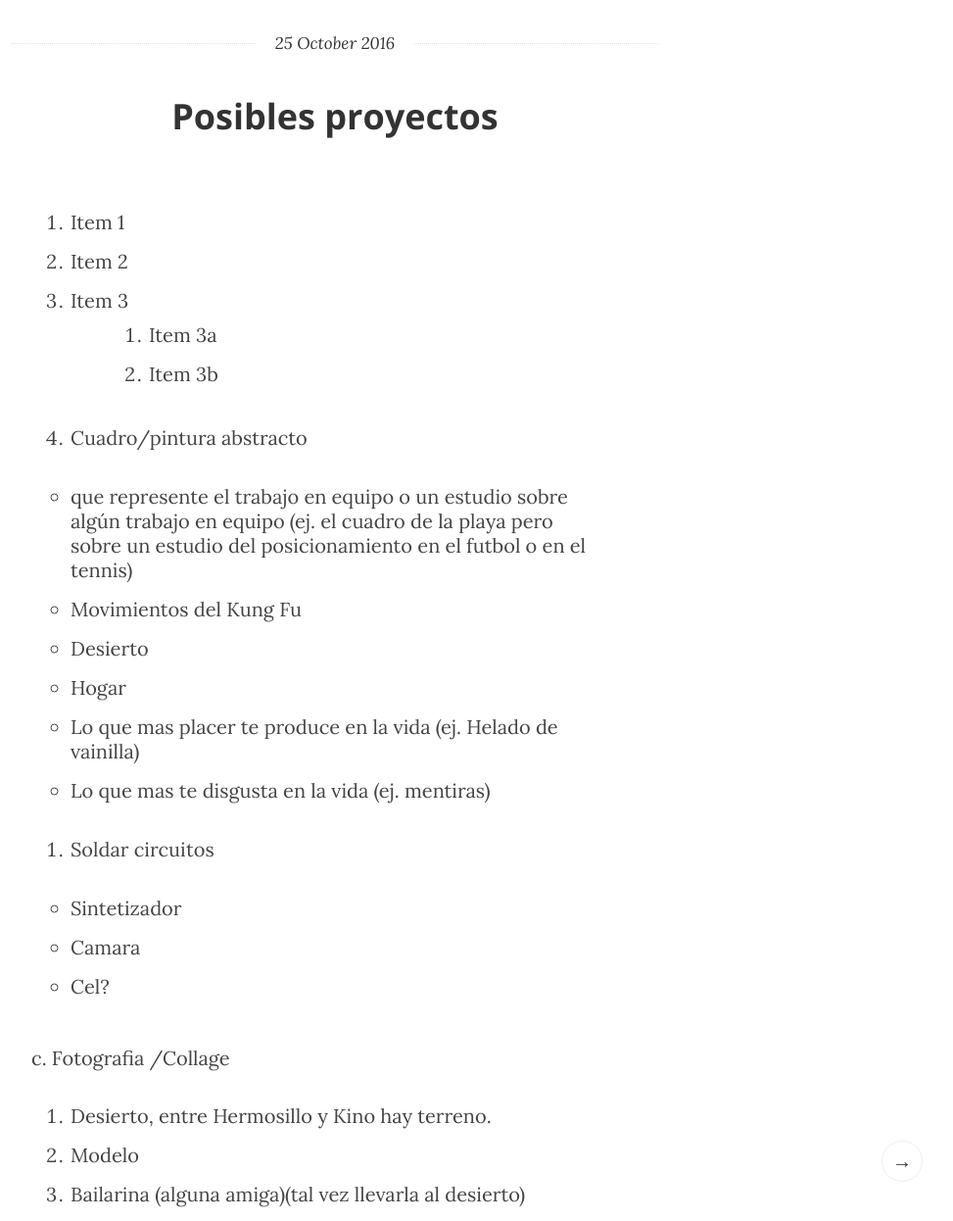
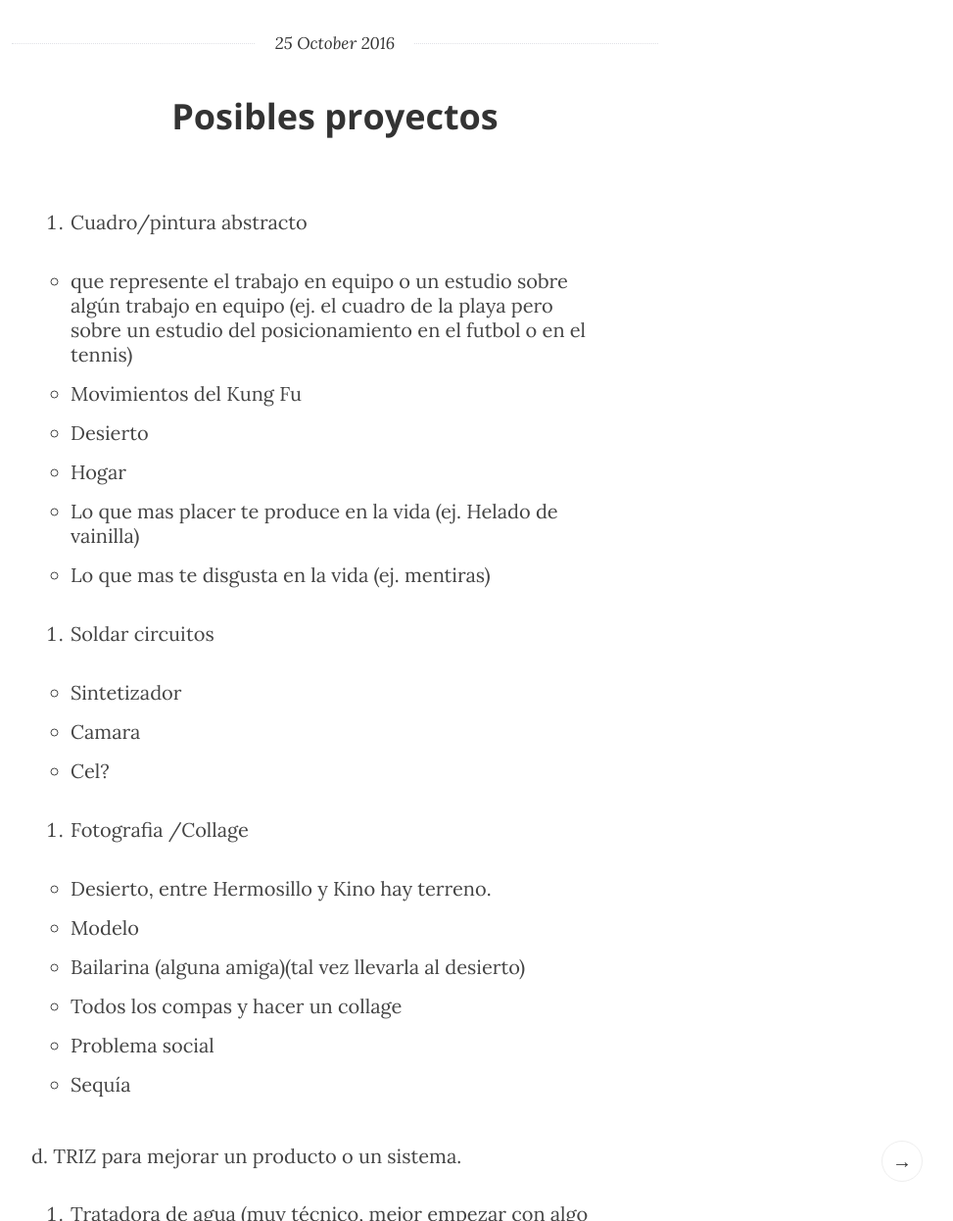
Before and after one commit to limden/limden.github.io, a Jekyll site: the page built from _posts/2016-10-25-posibles-proyectos.markdown, in a window 1280 px wide and 1400 px high, cut to the strip 154-1400 px from the top of the window. Shown: the whole strip at 98% size, without its empty margins (298-1271 px from the left). Built offline with Jekyll 4.4.1, drawn with Linux system fonts in a browser that asks for light colours.

Commit message:
Post update: Posibles proyectos

```diff
--- a/_posts/2016-10-25-posibles-proyectos.markdown
+++ b/_posts/2016-10-25-posibles-proyectos.markdown
@@ -3,11 +3,6 @@ published: true
 title: Posibles proyectos
 layout: post
 ---
-1. Item 1
-2. Item 2
-3. Item 3
-   * Item 3a
-   * Item 3b
 
 
 
@@ -28,14 +23,14 @@ layout: post
 * Cel?
 
 
-c. Fotografia /Collage
+3. Fotografia /Collage
 
-1. Desierto, entre Hermosillo y Kino hay terreno.
-2. Modelo
-3. Bailarina (alguna amiga)(tal vez llevarla al desierto)
-4. Todos los compas y hacer un collage
-5. Problema social
-6. Sequía
+* Desierto, entre Hermosillo y Kino hay terreno.
+* Modelo
+* Bailarina (alguna amiga)(tal vez llevarla al desierto)
+* Todos los compas y hacer un collage
+* Problema social
+* Sequía
 
 
 
```
